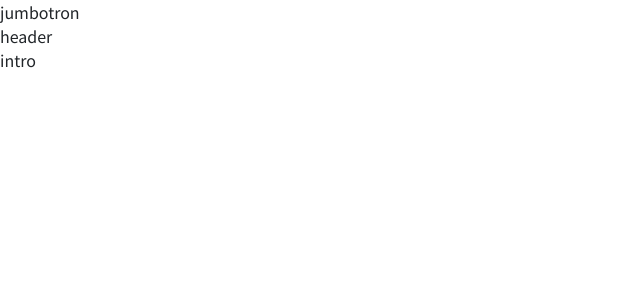
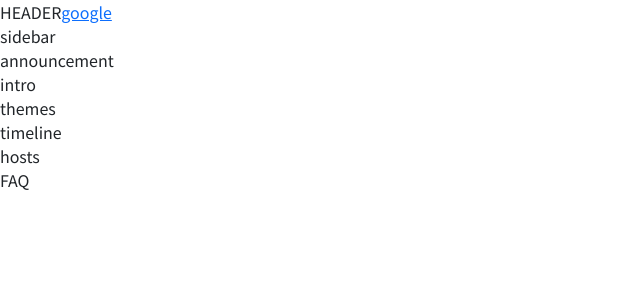
Before and after one commit to UT-Application-Development-Association/Innovation-Fair-2021, a React (Create React App) app: page / in a window 1280 px wide. Shown: the top 300 px of the page, without its empty margins (0-640 px from the left). Built offline with nearby package versions, Linux system fonts and the light colour scheme; a web font is replaced by a local one.

Commit message:
Added sections

```diff
--- a/src/App.js
+++ b/src/App.js
@@ -1,12 +1,20 @@
 // import logo from './assets/images/logo.svg';
 import './styles/Style.css';
+import Header from "./components/Header";
 
 function App() {
   return (
     <div className="App">
-      <section className="jumbotron-section">jumbotron</section>
-      <header className="header">header</header>
+      <header className="header">
+        <Header url="https://www.google.com" />
+      </header>
+      <section className="sidebar-section">sidebar</section>
+      <section className="announcement-section">announcement</section>
       <section className="intro-section">intro</section>
+      <section className="themes-section">themes</section>
+      <section className="timeline-section">timeline</section>
+      <section className="hosts-section">hosts</section>
+      <section className="faq-section">FAQ</section>
     </div>
   );
 }
--- /dev/null
+++ b/src/components/Header.js
@@ -0,0 +1,10 @@
+import React from "react";
+
+export default function Header(props) {
+    return (
+      <header className="header">
+        HEADER
+        <a href={props.url}>google</a>
+      </header>
+    );
+}
--- a/src/styles/Style.css
+++ b/src/styles/Style.css
@@ -18,4 +18,8 @@ code {
 section {
   width: 100vw;
 }
+
+.header-section div {
+  color: black;
+}
 /*# sourceMappingURL=Style.css.map */
--- a/src/styles/Style.scss
+++ b/src/styles/Style.scss
@@ -1 +1,2 @@
 @import "App";
+@import "./components/Header";
--- /dev/null
+++ b/src/styles/components/_Header.scss
@@ -0,0 +1,5 @@
+.header-section {
+    div {
+        color: black;
+    }
+}
```
